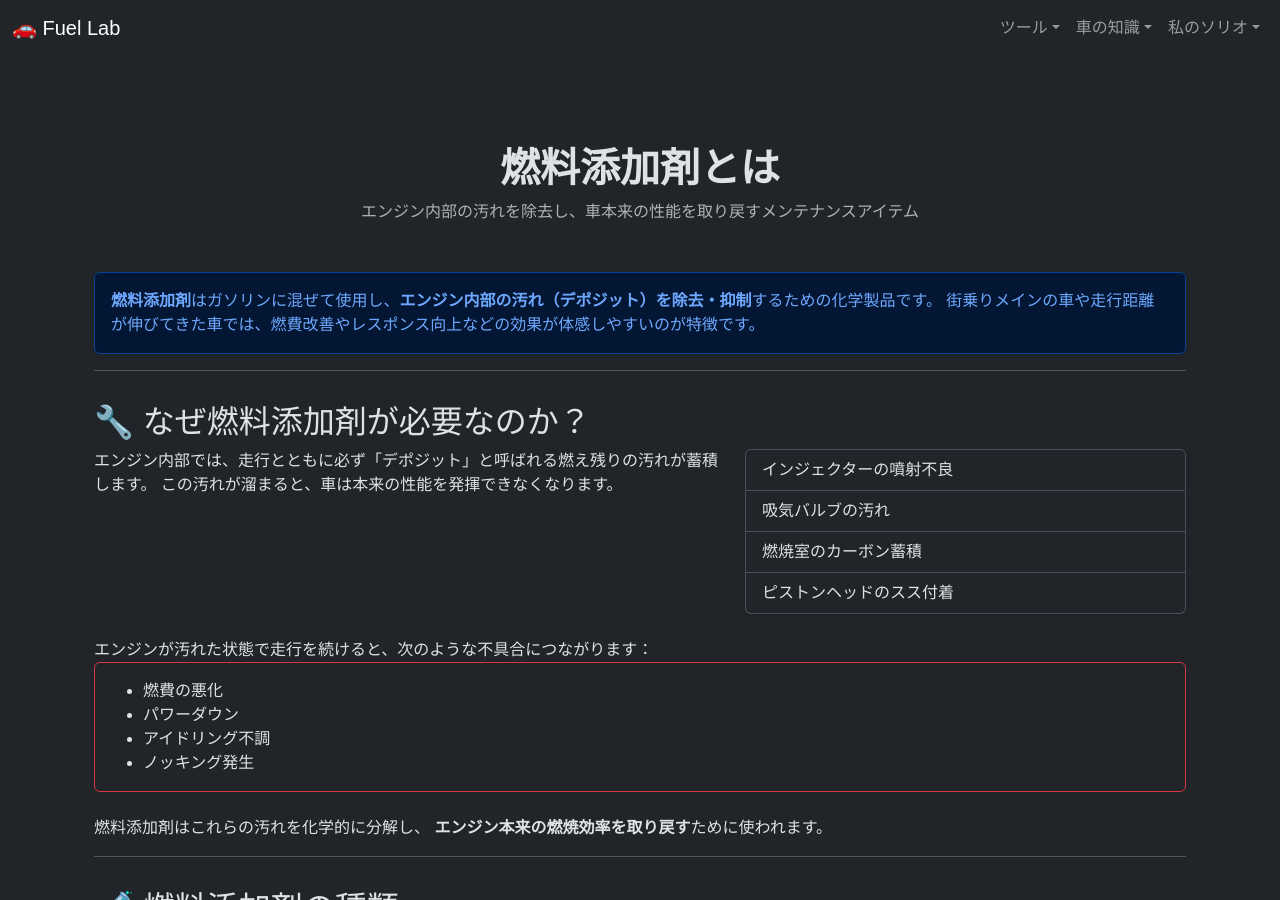
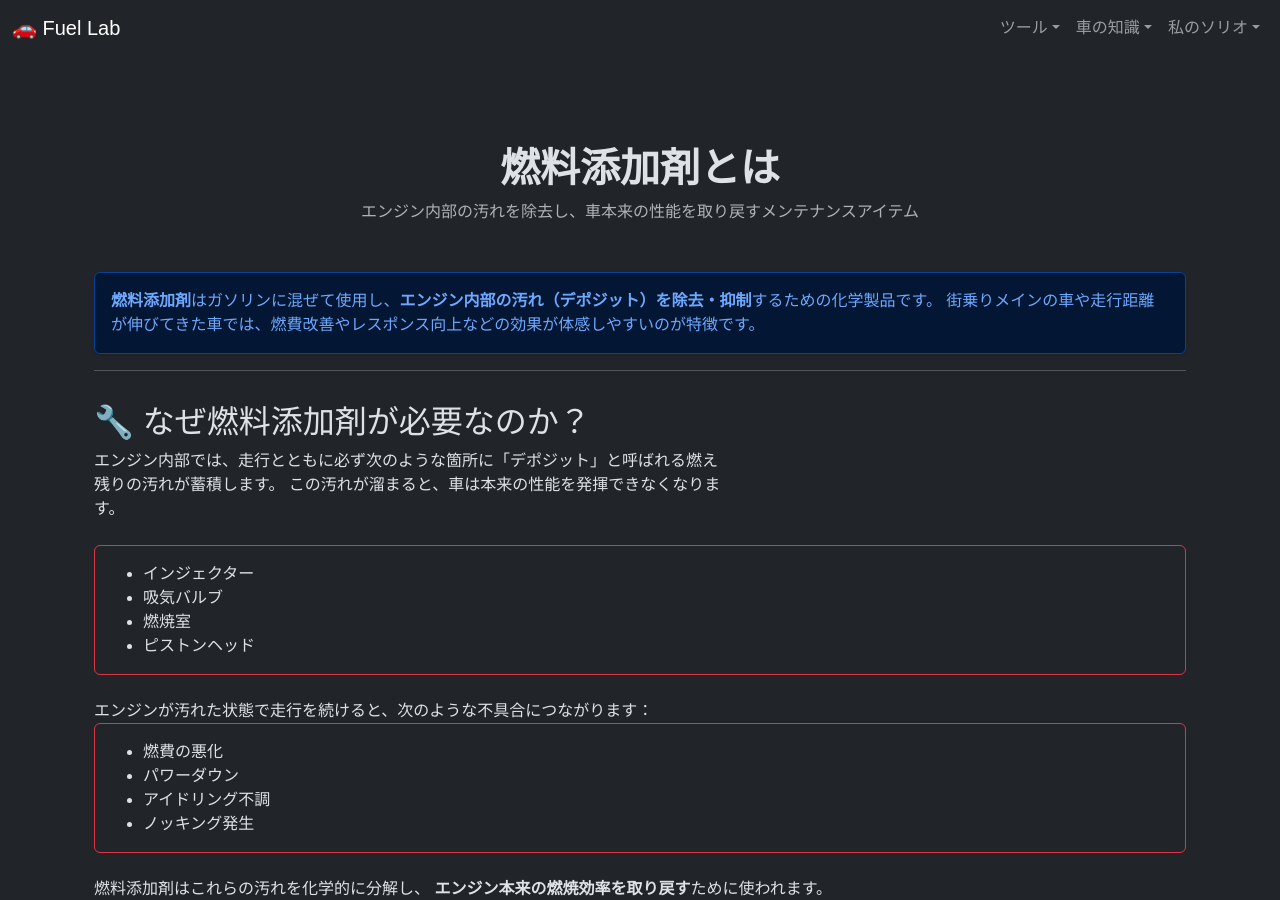
Before and after one commit to funyapar-org/fuel-lab, a Jekyll site: the page built from _knowledge/fuel-additive.md, in a window 1280 px wide and 900 px high. Built offline with Jekyll 4.4.1, drawn with Linux system fonts in a browser that asks for light colours.

Commit message:
レイアウト調整

```diff
--- a/_knowledge/fuel-additive.md
+++ b/_knowledge/fuel-additive.md
@@ -22,15 +22,17 @@ description: "燃料添加剤の役割、仕組み、効果、種類、選び方
 
 <div class="row mb-4">
   <div class="col-md-7">
-    エンジン内部では、走行とともに必ず「デポジット」と呼ばれる燃え残りの汚れが蓄積します。
+    エンジン内部では、走行とともに必ず次のような箇所に「デポジット」と呼ばれる燃え残りの汚れが蓄積します。
     この汚れが溜まると、車は本来の性能を発揮できなくなります。
   </div>
-  <div class="col-md-5">
-    <ul class="list-group shadow-sm">
-      <li class="list-group-item">インジェクターの噴射不良</li>
-      <li class="list-group-item">吸気バルブの汚れ</li>
-      <li class="list-group-item">燃焼室のカーボン蓄積</li>
-      <li class="list-group-item">ピストンヘッドのスス付着</li>
+</div>
+<div class="card border-danger mb-4">
+  <div class="card-body">
+    <ul class="mb-0">
+      <li>インジェクター</li>
+      <li>吸気バルブ</li>
+      <li>燃焼室</li>
+      <li>ピストンヘッド</li>
     </ul>
   </div>
 </div>
@@ -71,8 +73,6 @@ description: "燃料添加剤の役割、仕組み、効果、種類、選び方
   <li>走行距離 5万 km 以上</li>
 </ul>
 
-<hr>
-
 <h3> 2. 予防系（コンディショナー）</h3>
 <div class="card mb-3 shadow-sm">
   <div class="card-body">
@@ -86,8 +86,6 @@ description: "燃料添加剤の役割、仕組み、効果、種類、選び方
   <li>新車〜3万 km 程度</li>
   <li>洗浄系で綺麗にした後の維持に</li>
 </ul>
-
-<hr>
 
 <h3> 3. オクタン価向上剤</h3>
 <div class="card mb-3 shadow-sm">
```
